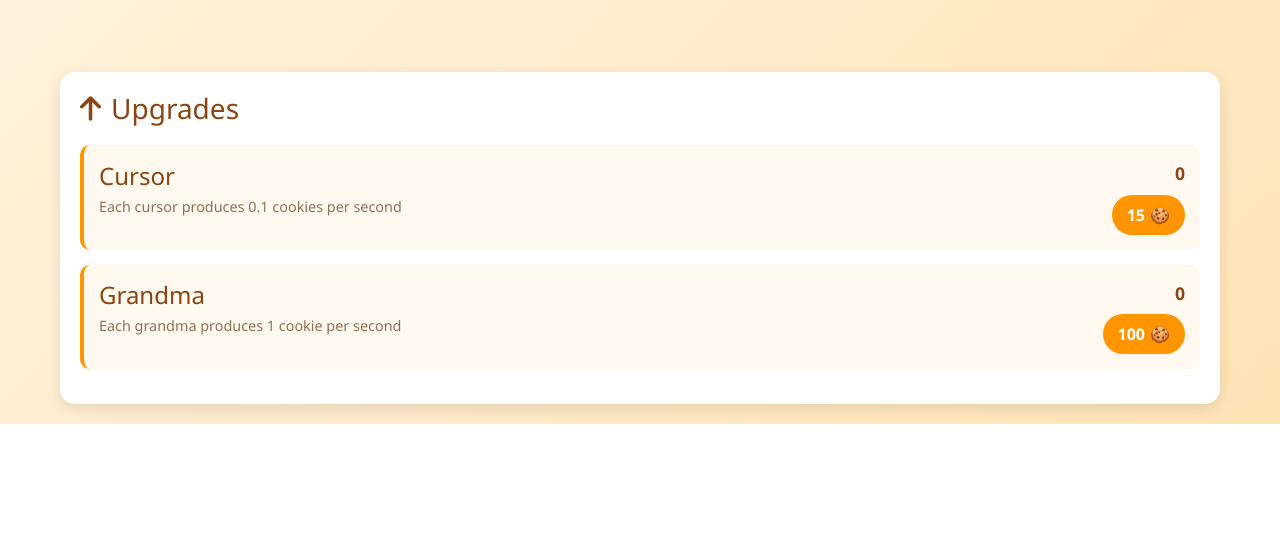
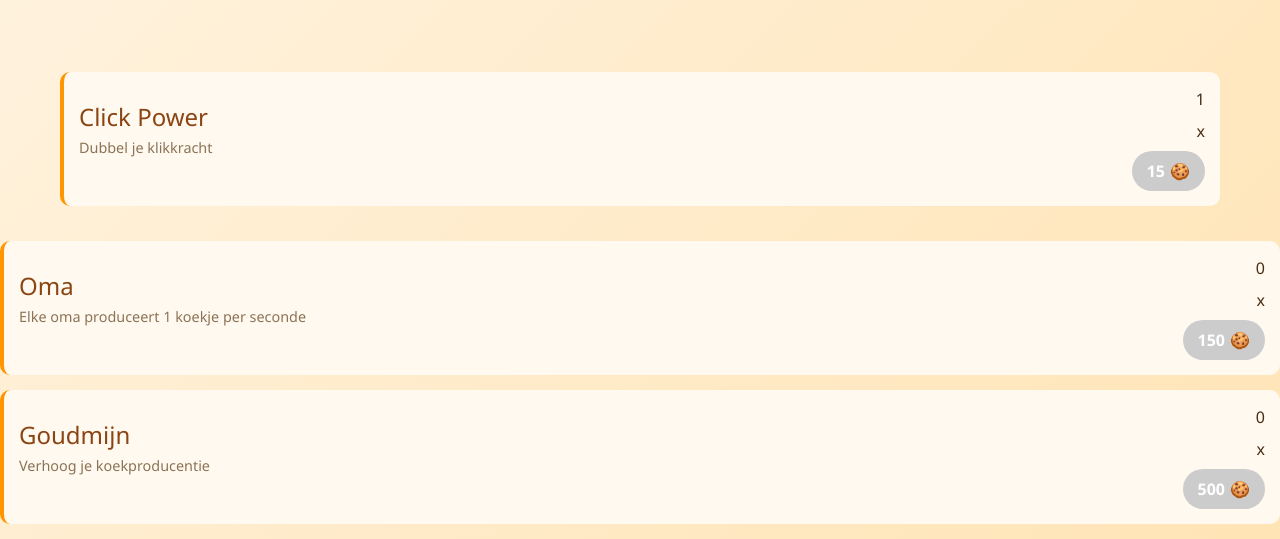
Before and after one commit to YoussefK49/Cookie-Clicker, a plain HTML site: page index.html in a window 1280 px wide. Shown: the part 409-948 px from the top of the page. Before the commit the page ends 833 px from the top, so only its background shows below. Drawn offline with nearby package versions, Linux system fonts and the light colour scheme.

Commit message:
goudmijn addded en reset cps knop weggehaald

```diff
--- a/index.html
+++ b/index.html
@@ -10,30 +10,11 @@
     <link rel="stylesheet" href="style.css">
 </head>
 <body>
-    <div class="resetButton">
-        <button id="resetButton" class="reset-button">Reset</button>
-    </div>
-
-    <!-- Reset Confirmation Modal -->
-    <div id="resetModal" class="modal">
-        <div class="modal-content">
-            <h3>Reset Game</h3>
-            <p>Are you sure you want to reset your progress? This cannot be undone.</p>
-            <div class="modal-buttons">
-                <button id="confirmReset" class="modal-button confirm">Yes, Reset</button>
-                <button id="cancelReset" class="modal-button cancel">Cancel</button>
-            </div>
-        </div>
-    </div>
     <div class="game-container">
         <div class="header">
             <div class="cookie-counter">
                 <i class="fas fa-cookie-bite"></i>
                 <span id="counter">0</span> cookies
-            </div>
-            <div class="cookies-per-second">
-                <i class="fas fa-bolt"></i>
-                <span id="cps">0</span> per second
             </div>
         </div>
 
@@ -44,34 +25,46 @@
             </div>
         </div>
 
-
-        <div class="upgrades">
-            <h3><i class="fas fa-arrow-up"></i> Upgrades</h3>
-            <div class="upgrade" id="cursor">
+            <div class="upgrade" id="click-power">
                 <div class="upgrade-info">
-                    <h4>Cursor</h4>
-                    <p>Each cursor produces 0.1 cookies per second</p>
+                    <h4>Click Power</h4>
+                    <p>Dubbel je klikkracht</p>
                 </div>
                 <div class="upgrade-details">
-                    <span class="count">0</span>
-                    <button class="btn-upgrade" data-cost="15">
-                        <span class="cost">15</span> 🍪
+                    <span id="click_power">1</span>x
+                    <button id="upgrade-click-btn" class="btn-upgrade" data-cost="50">
+                        <span class="cost">50</span> 🍪
                     </button>
                 </div>
+            </div>
+        </div>
+    </div>
+
         </div>
 
         <div class="upgrade" id="grandma">
             <div class="upgrade-info">
-                    <h4>Grandma</h4>
-                    <p>Each grandma produces 1 cookie per second</p>
+                <h4>Oma</h4>
+                <p>Elke oma produceert 1 koekje per seconde</p>
             </div>
             <div class="upgrade-details">
-                    <span class="count">0</span>
-                    <button class="btn-upgrade" data-cost="100">
-                        <span class="cost">100</span> 🍪
+                <span id="grandma-count">0</span>x
+                <button id="buy-grandma" class="btn-upgrade" data-cost="150">
+                    <span class="cost">150</span> 🍪
                 </button>
             </div>
         </div>
+    </div>
+    <div class="upgrade" id="goudmijn">
+        <div class="upgrade-info">
+            <h4>Goudmijn</h4>
+            <p>Verhoog je koekproducentie</p>
+        </div>
+        <div class="upgrade-details">
+            <span id="goudmijn-count">0</span>x
+            <button id="buy-goudmijn" class="btn-upgrade" data-cost="500">
+                <span class="cost">500</span> 🍪
+            </button>
         </div>
     </div>
 
--- a/script.js
+++ b/script.js
@@ -1,19 +1,141 @@
-class Game{
-    //Hoeveel cookies we hebben
-    cookies = 0;
-    //Hoe krachtig de klik is
-    click_power = 1;
-    //Hoeveel cookies krijgen we automatisch per seconden
-    cookies_per_second = 0;
+class Game {
+    constructor() {
+        this.cookies = 0;
+        this.click_power = 1;
+        this.cookies_per_second = 0;
+        this.click_upgrade_cost = 15;
+        this.grandma_cost = 150;
+        this.grandma_count = 0;
+        this.goudmijn_cost = 500;
+        this.goudmijn_count = 0;
 
-    click_cookie(){
-        this.cookies = this.cookies + this.click_power;
-        document.getElementById("counter").innerText = this.cookies;
+
+        this.setupEventListeners();
+        this.startGameLoop();
+        this.updateUI();
+        this.saveGame();
     }
+
+    startGameLoop() {
+        // Grandma production
+        setInterval(() => {
+            if (this.grandma_count > 0) {
+                this.cookies += this.grandma_count * 0.1; // 0.1 cookies per grandma every 100ms
+                this.updateUI();
+            }
+
+            // Goudmijn production
+            if (this.goudmijn_count > 0) {
+                this.cookies += this.goudmijn_count * 0.4; // 0.4 cookies per goudmijn every 100ms
+                this.updateUI();
+            }
+        }, 100);
+    }
+
+    setupEventListeners() {
+        // Cookie click event
+        document.getElementById('cookie').addEventListener('click', () => this.click_cookie());
+
+        // Upgrade click power button
+        const upgradeBtn = document.getElementById('upgrade-click-btn');
+        if (upgradeBtn) {
+            upgradeBtn.addEventListener('click', () => this.upgrade_click_power());
+        }
+
+        // Buy grandma button
+        const grandmaBtn = document.getElementById('buy-grandma');
+        if (grandmaBtn) {
+            grandmaBtn.addEventListener('click', () => this.buyGrandma());
+        }
+
+        const goudmijnBtn = document.getElementById('buy-goudmijn');
+        if (goudmijnBtn) {
+            goudmijnBtn.addEventListener('click', () => this.buyGoudmijn());
+        }
+    }
+
+    click_cookie() {
+        this.cookies += this.click_power;
+        this.updateUI();
+    }
+
+    upgrade_click_power() {
+        if (this.cookies >= this.click_upgrade_cost) {
+            this.cookies -= this.click_upgrade_cost;
+            this.click_power *= 1.5;
+            this.click_upgrade_cost = Math.floor(this.click_upgrade_cost * 2);
+            this.updateUI();
+        }
+    }
+
+    buyGrandma() {
+        if (this.cookies >= this.grandma_cost) {
+            this.cookies -= this.grandma_cost;
+            this.grandma_count++;
+            this.grandma_cost = Math.floor(this.grandma_cost * 1.5);
+            this.cookies_per_second = this.grandma_count;
+            this.updateUI();
+        }
+    }
+
+    buyGoudmijn() {
+        if (this.cookies >= this.goudmijn_cost) {
+            this.cookies -= this.goudmijn_cost;
+            this.goudmijn_count++;
+            this.goudmijn_cost = Math.floor(this.goudmijn_cost * 2);
+            this.cookies_per_second = this.goudmijn_count;
+            this.updateUI();
+        }
+    }
+
+    updateUI() {
+        // Update cookie counter
+        document.getElementById("counter").textContent = Math.floor(this.cookies);
+
+        // Update click power display
+        document.getElementById("click_power").textContent = this.click_power;
+
+        // Update upgrade button cost
+        const upgradeBtn = document.getElementById('upgrade-click-btn');
+        if (upgradeBtn) {
+            const costElement = upgradeBtn.querySelector('.cost');
+            if (costElement) {
+                costElement.textContent = this.click_upgrade_cost;
+            }
+            upgradeBtn.disabled = this.cookies < this.click_upgrade_cost;
+        }
+
+        // Update grandma button and count
+        const grandmaBtn = document.getElementById('buy-grandma');
+        const grandmaCount = document.getElementById('grandma-count');
+        if (grandmaBtn && grandmaCount) {
+            const costElement = grandmaBtn.querySelector('.cost');
+            if (costElement) {
+                costElement.textContent = this.grandma_cost;
+            }
+            grandmaBtn.disabled = this.cookies < this.grandma_cost;
+            grandmaCount.textContent = this.grandma_count;
+        }
+
+        // Update goudmijn button and count
+        const goudmijnBtn = document.getElementById('buy-goudmijn');
+        const goudmijnCount = document.getElementById('goudmijn-count');
+        if (goudmijnBtn && goudmijnCount) {
+            const costElement = goudmijnBtn.querySelector('.cost');
+            if (costElement) {
+                costElement.textContent = this.goudmijn_cost;
+            }
+            goudmijnBtn.disabled = this.cookies < this.goudmijn_cost;
+            goudmijnCount.textContent = this.goudmijn_count;
+        }
+    }
+
 
 }
 
-let game = new Game();
 
-// Add click event to the cookie
-document.getElementById('cookie').addEventListener('click', () => game.click_cookie());
+
+// Initialize the game when the DOM is fully loaded
+document.addEventListener('DOMContentLoaded', () => {
+    const game = new Game();
+});
```
Lines whose indentation alone changed are shown as unchanged.
